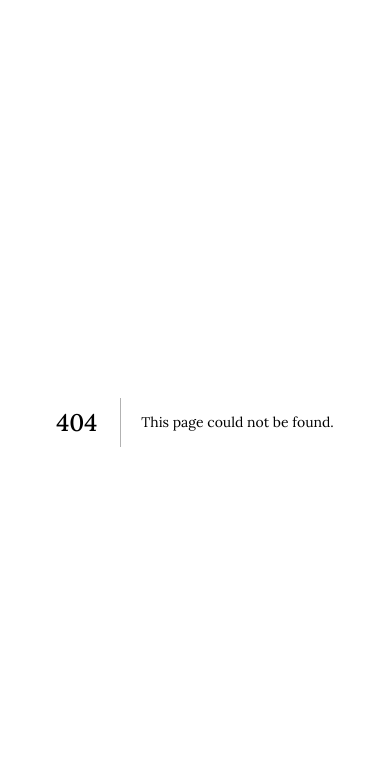
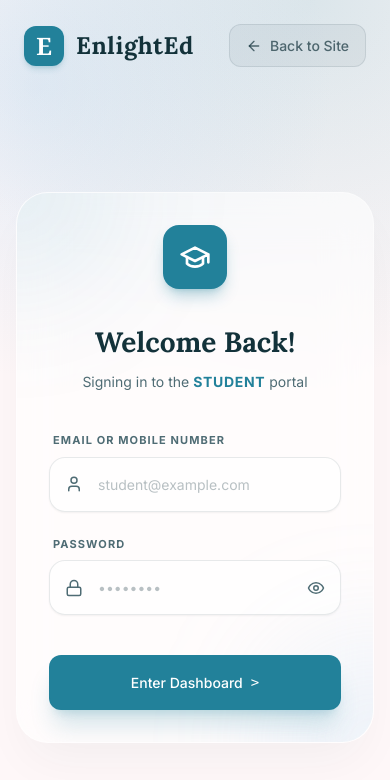
Before and after one commit to Prithism/EnlightEd_dashboard, a Next.js app: page /login in a window 390 px wide. Before the commit this address had no page. Shown: the top 780 px of the page. Built offline with nearby package versions, Linux system fonts and the light colour scheme.

Commit message:
feat: add responsive sidebar navigation and login page layout

```diff
--- /dev/null
+++ b/src/app/login/page.tsx
@@ -0,0 +1,141 @@
+'use client'
+
+import React, { useState } from 'react'
+import { useRouter } from 'next/navigation'
+import Link from 'next/link'
+import { ArrowLeft, GraduationCap, User, Lock, Eye, EyeOff } from 'lucide-react'
+import { Button } from '@/components/common/Button'
+
+export default function LoginPage() {
+  const router = useRouter()
+  const [identifier, setIdentifier] = useState('')
+  const [password, setPassword] = useState('')
+  const [showPassword, setShowPassword] = useState(false)
+  const [isLoading, setIsLoading] = useState(false)
+
+  const handleLogin = (e: React.FormEvent) => {
+    e.preventDefault()
+    setIsLoading(true)
+    setTimeout(() => {
+      setIsLoading(false)
+      router.push('/')
+    }, 1500)
+  }
+
+  return (
+    <div className="min-h-screen flex flex-col font-body selection:bg-primary/30 relative">
+      {/*
+        We rely on the global body background for the base gradient.
+        No hardcoded backgrounds are used here so light/dark mode works seamlessly.
+      */}
+
+      {/* Header */}
+      <header className="relative z-10 flex items-center justify-between p-6 lg:p-8">
+        <div className="flex items-center gap-3">
+          <div className="w-10 h-10 bg-primary rounded-xl flex items-center justify-center text-white font-serif text-2xl font-bold shadow-md shadow-primary/20">
+            E
+          </div>
+          <span className="text-ink font-display font-bold text-2xl tracking-wide">EnlightEd</span>
+        </div>
+        <Link
+          href="/"
+          className="flex items-center gap-2 text-sm font-medium text-ink/70 hover:text-ink dark:text-white/80 dark:hover:text-white bg-ink/5 hover:bg-ink/10 dark:bg-white/5 dark:hover:bg-white/10 px-4 py-2.5 rounded-xl transition-all border border-ink/10 dark:border-white/10"
+        >
+          <ArrowLeft size={16} />
+          Back to Site
+        </Link>
+      </header>
+
+      {/* Main Content */}
+      <main className="relative z-10 flex-1 flex flex-col items-center justify-center px-4 py-12">
+        <div className="w-full max-w-[440px]">
+          {/* Glass Card */}
+          <div className="glass bg-white/60 dark:bg-[#1a2530]/80 rounded-[2rem] p-8 md:p-10 shadow-2xl shadow-ink/5 dark:shadow-none border border-white/40 dark:border-white/10 relative overflow-hidden">
+
+            {/* Subtle inner glows for premium depth */}
+            <div className="absolute -top-24 -left-24 w-48 h-48 bg-primary/10 rounded-full blur-3xl pointer-events-none"></div>
+            <div className="absolute -bottom-24 -right-24 w-48 h-48 bg-secondary/20 rounded-full blur-3xl pointer-events-none"></div>
+
+            {/* Icon */}
+            <div className="flex justify-center mb-8 relative z-10">
+              <div className="w-16 h-16 bg-primary rounded-2xl flex items-center justify-center text-white shadow-lg shadow-primary/30">
+                <GraduationCap size={32} />
+              </div>
+            </div>
+
+            {/* Typography */}
+            <div className="text-center mb-10 relative z-10">
+              <h1 className="font-display font-bold text-3xl text-ink mb-2">Welcome Back!</h1>
+              <p className="text-muted font-body text-sm">
+                Signing in to the <span className="text-primary font-bold tracking-wider">STUDENT</span> portal
+              </p>
+            </div>
+
+            {/* Form */}
+            <form onSubmit={handleLogin} className="space-y-6 relative z-10">
+              {/* Identifier Field */}
+              <div className="space-y-2">
+                <label className="text-[11px] font-bold text-muted dark:text-white/50 uppercase tracking-widest block pl-1">
+                  Email or Mobile Number
+                </label>
+                <div className="relative group">
+                  <div className="absolute inset-y-0 left-0 pl-4 flex items-center pointer-events-none text-muted dark:text-white/40 group-focus-within:text-primary transition-colors">
+                    <User size={18} />
+                  </div>
+                  <input
+                    type="text"
+                    required
+                    value={identifier}
+                    onChange={(e) => setIdentifier(e.target.value)}
+                    placeholder="student@example.com"
+                    className="w-full bg-white/50 dark:bg-[#131b23] border border-ink/10 dark:border-white/5 text-ink dark:text-white placeholder:text-ink/30 dark:placeholder:text-white/30 rounded-2xl py-4 pl-12 pr-4 focus:outline-none focus:ring-2 focus:ring-primary/20 focus:border-primary transition-all font-body text-sm shadow-sm"
+                  />
+                </div>
+              </div>
+
+              {/* Password Field */}
+              <div className="space-y-2">
+                <label className="text-[11px] font-bold text-muted dark:text-white/50 uppercase tracking-widest block pl-1">
+                  Password
+                </label>
+                <div className="relative group">
+                  <div className="absolute inset-y-0 left-0 pl-4 flex items-center pointer-events-none text-muted dark:text-white/40 group-focus-within:text-primary transition-colors">
+                    <Lock size={18} />
+                  </div>
+                  <input
+                    type={showPassword ? 'text' : 'password'}
+                    required
+                    value={password}
+                    onChange={(e) => setPassword(e.target.value)}
+                    placeholder="••••••••"
+                    className={`w-full bg-white/50 dark:bg-[#131b23] border border-ink/10 dark:border-white/5 text-ink dark:text-white placeholder:text-ink/30 dark:placeholder:text-white/30 rounded-2xl py-4 pl-12 pr-12 focus:outline-none focus:ring-2 focus:ring-primary/20 focus:border-primary transition-all font-body text-sm shadow-sm ${!showPassword && password ? 'tracking-widest' : ''}`}
+                  />
+                  <button
+                    type="button"
+                    onClick={() => setShowPassword(!showPassword)}
+                    className="absolute inset-y-0 right-0 pr-4 flex items-center text-muted hover:text-ink dark:text-white/40 dark:hover:text-white transition-colors"
+                  >
+                    {showPassword ? <EyeOff size={18} /> : <Eye size={18} />}
+                  </button>
+                </div>
+              </div>
+
+              {/* Submit Button */}
+              <div className="pt-4">
+                <Button
+                  type="submit"
+                  variant="primary"
+                  isLoading={isLoading}
+                  className="w-full py-4 text-sm font-bold bg-primary hover:bg-teal-700 border border-teal-600/30 shadow-xl shadow-primary/20 flex items-center justify-center gap-2 group rounded-2xl"
+                >
+                  Enter Dashboard
+                  {!isLoading && <span className="group-hover:translate-x-1 transition-transform font-mono font-medium">&gt;</span>}
+                </Button>
+              </div>
+            </form>
+          </div>
+        </div>
+      </main>
+    </div>
+  )
+}
--- a/src/components/layout/Sidebar.tsx
+++ b/src/components/layout/Sidebar.tsx
@@ -112,7 +112,6 @@ export const Sidebar: React.FC<SidebarProps> = ({ activeRoute = '/', isCollapsed
       {/* Footer */}
       {!isCollapsed && (
         <div className="p-4 border-t border-white/10">
-          <p className="text-xs text-muted font-body mb-3">Version 1.0.0</p>
           <a href="#" className="text-xs text-primary hover:underline">
             Help & Support
           </a>
```
